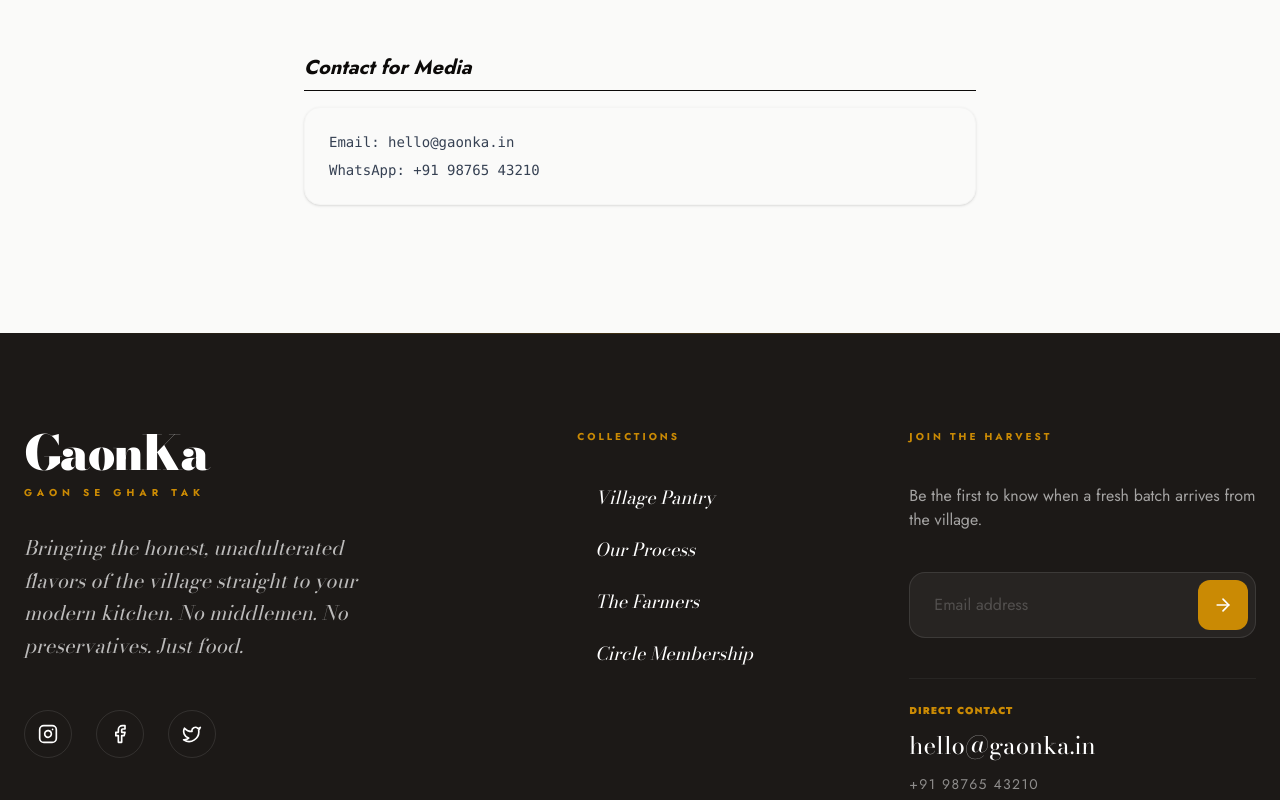
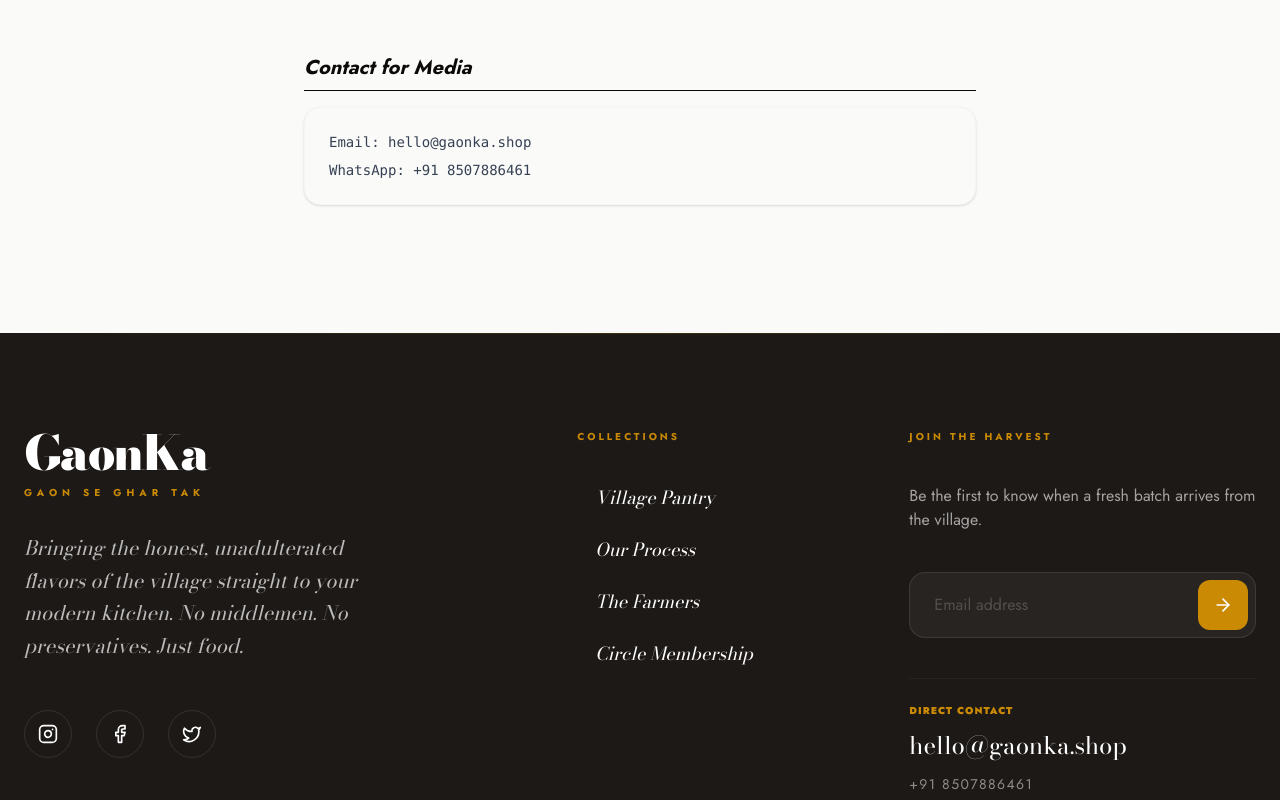
Before and after one commit to RishavMishraRM/GaonKa, a Next.js app: page /press in a window 1280 px wide. Shown: the part 1860-2660 px from the top of the page. Built offline with nearby package versions, Linux system fonts and the light colour scheme.

Commit message:
Update website URL to gaonka.shop and WhatsApp number

```diff
--- a/app/press/page.tsx
+++ b/app/press/page.tsx
@@ -119,8 +119,8 @@ export default async function Press() {
                             Contact for Media
                         </h2>
                         <div className="text-gray-700 font-mono text-sm space-y-2 bg-stone-50 p-6 rounded-2xl border border-stone-100 shadow-sm">
-                            <p>Email: {content.contact?.email || "hello@gaonka.in"}</p>
-                            <p>WhatsApp: {content.contact?.phone || "+91 98765 43210"}</p>
+                            <p>Email: {content.contact?.email || "hello@gaonka.shop"}</p>
+                            <p>WhatsApp: {content.contact?.phone || "+91 8507886461"}</p>
                         </div>
                     </div>
 
--- a/app/products/ProductsPageClient.tsx
+++ b/app/products/ProductsPageClient.tsx
@@ -22,7 +22,7 @@ export default function ProductsPageClient({ initialProducts }: { initialProduct
 
     const handleOrder = (productName: string) => {
         const text = encodeURIComponent(`Namaste GaonKa, I wish to acquire ${productName}.`);
-        window.open(`https://wa.me/919876543210?text=${text}`, "_blank");
+        window.open(`https://wa.me/918507886461?text=${text}`, "_blank");
     };
 
     return (
--- a/components/Footer.tsx
+++ b/components/Footer.tsx
@@ -78,8 +78,8 @@ export default function Footer({ text }: { text: string }) {
                         </form>
                         <div className="space-y-3 pt-6 border-t border-white/5">
                             <p className="text-[10px] text-cta uppercase tracking-widest font-black">Direct Contact</p>
-                            <p className="text-2xl font-serif">hello@gaonka.in</p>
-                            <p className="opacity-50 text-sm font-sans tracking-widest">+91 98765 43210</p>
+                            <p className="text-2xl font-serif">hello@gaonka.shop</p>
+                            <p className="opacity-50 text-sm font-sans tracking-widest">+91 8507886461</p>
                         </div>
                     </div>
                 </div>
--- a/components/Products.tsx
+++ b/components/Products.tsx
@@ -26,7 +26,7 @@ export default function Products({ products, sourceText }: { products: Product[]
 
     const handleOrder = (productName: string) => {
         const text = encodeURIComponent(`Hi GaonKa, I would like to order ${productName}.`);
-        window.open(`https://wa.me/919876543210?text=${text}`, "_blank");
+        window.open(`https://wa.me/918507886461?text=${text}`, "_blank");
     };
 
     return (
--- a/data/content.json
+++ b/data/content.json
@@ -43,8 +43,8 @@
         "text": "© 2026 GaonKa. All rights reserved."
     },
     "contact": {
-        "email": "hello@gaonka.in",
-        "phone": "+91 98765 43210"
+        "email": "hello@gaonka.shop",
+        "phone": "+91 8507886461"
     },
     "faqs": [
         {
```
Also changed, not shown: public/robots.txt (deleted).
